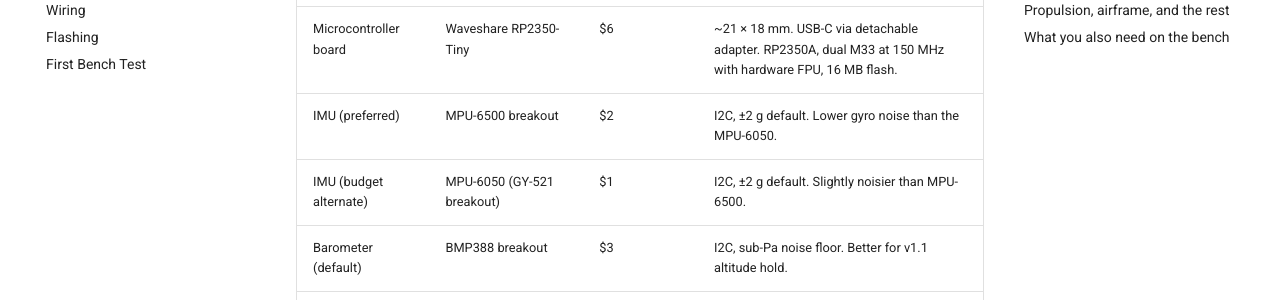
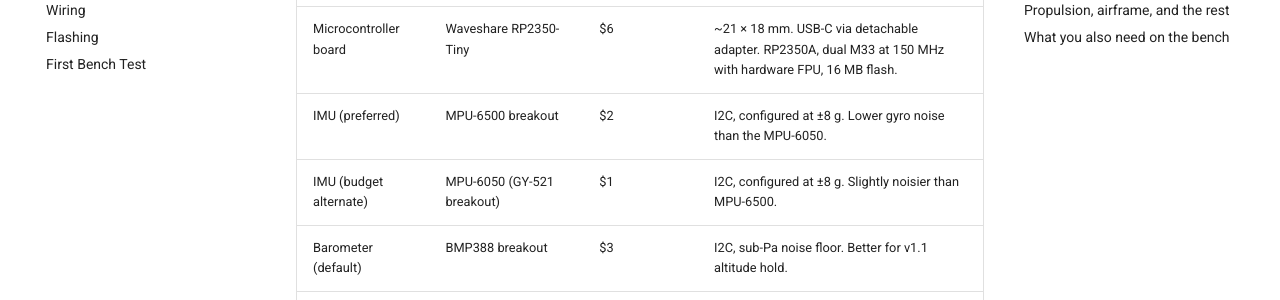
Before and after one commit to crowpilot-fc/crowpilot, an MkDocs documentation site: the page built from docs/getting-started/hardware-bom.md, in a window 1280 px wide and 900 px high, scrolled down 303 px. Shown: the part 152-452 px from the top of the window. Built offline with MkDocs 1.6.1 and Material for MkDocs 9.7.7, drawn with Linux system fonts in a browser that asks for light colours; comment, search, counter and statistics services are not loaded.

Commit message:
Correct stale facts in the carried documentation
Several carried documents stated values that do not match the firmware:
the telemetry format gave the MPU-6050 temperature formula while the
default IMU is the MPU-6500; the hardware BOM listed a 2 g accelerometer
range where the firmware configures 8 g; the flashing guide offered
LOOP_HZ values the fixed 1 kHz IMU sample rate does not support; and the
gitignore referenced a phase number outside the build plan.

Correct each, mark the telemetry LOG_OVERFLOW status bit as reserved
since the logger never sets it, and note in the user sketch that its
example channels 9 and 10 overlap the default live-tune channels.

```diff
--- a/docs/getting-started/hardware-bom.md
+++ b/docs/getting-started/hardware-bom.md
@@ -10,8 +10,8 @@
 | Item | Reference part | Approximate cost | Notes |
 |---|---|---|---|
 | Microcontroller board | Waveshare RP2350-Tiny | $6 | ~21 × 18 mm. USB-C via detachable adapter. RP2350A, dual M33 at 150 MHz with hardware FPU, 16 MB flash. |
-| IMU (preferred) | MPU-6500 breakout | $2 | I2C, ±2 g default. Lower gyro noise than the MPU-6050. |
-| IMU (budget alternate) | MPU-6050 (GY-521 breakout) | $1 | I2C, ±2 g default. Slightly noisier than MPU-6500. |
+| IMU (preferred) | MPU-6500 breakout | $2 | I2C, configured at ±8 g. Lower gyro noise than the MPU-6050. |
+| IMU (budget alternate) | MPU-6050 (GY-521 breakout) | $1 | I2C, configured at ±8 g. Slightly noisier than MPU-6500. |
 | Barometer (default) | BMP388 breakout | $3 | I2C, sub-Pa noise floor. Better for v1.1 altitude hold. |
 | Barometer (alternate) | BMP280 (GY-BMP280 breakout) | $2 | I2C, cheaper. |
 | SD card module | 6-pin micro-SD reader | $2 | SPI0. 3.3 V logic compatible without a level shifter on most modules. |
```
Also changed, not shown: docs/getting-started/flashing.md (+1 -1 lines), docs/reference/telemetry-format.md (+2 -2 lines), 2 other files.
